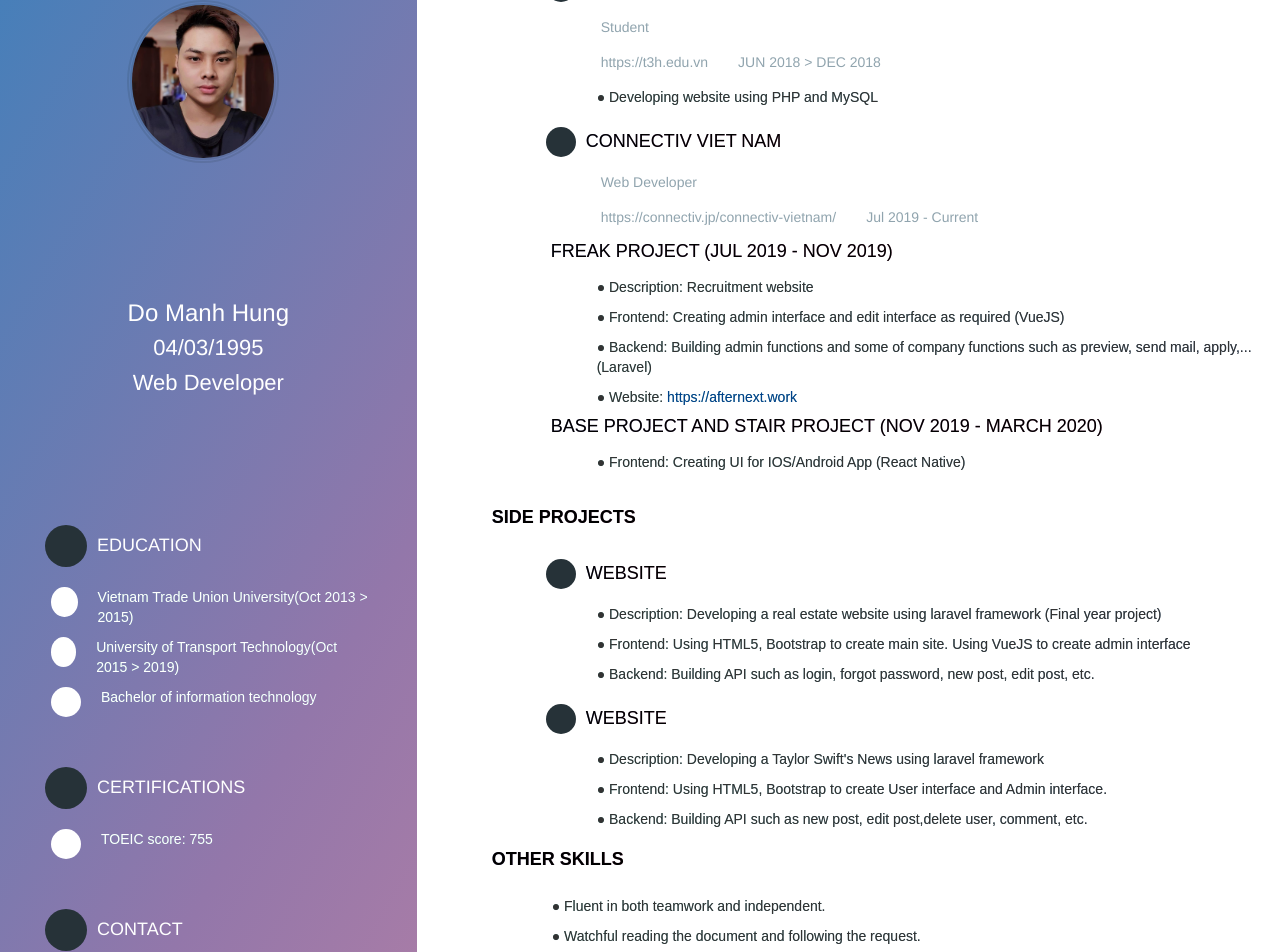
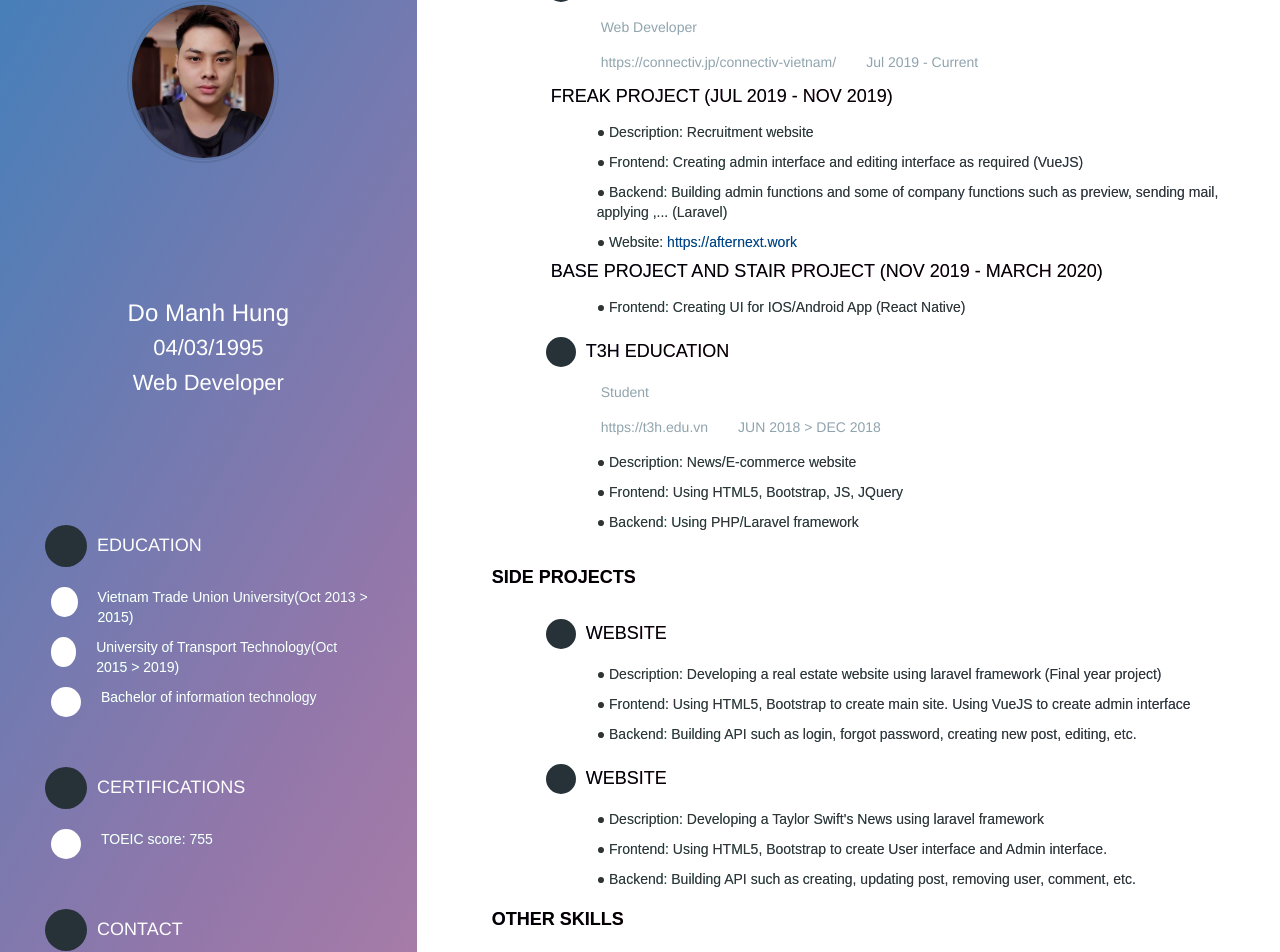
Before and after one commit to hungswifty/HungDoCV, a Vue app: page / in a window 1280 px wide. Shown: the part 140-1092 px from the top of the page. Built offline with nearby package versions, Linux system fonts and the light colour scheme; some icons are missing.

Commit message:
[edit] grammar and typo

```diff
--- a/src/App.vue
+++ b/src/App.vue
@@ -248,29 +248,6 @@
               <div class="module">
                 <h3 class="module__title">
                   <i class="fa fa-meteor circle circle--small"></i>
-                  <span class="gradient-text">T3h Education</span>
-                </h3>
-                <div class="module__meta">
-                  <span><i class="fas fa-user-md"></i>Student</span>
-                </div>
-                <div class="module__meta">
-                  <span><i class="fa fa-globe"></i>https://t3h.edu.vn</span>
-                  <span
-                    ><i class="fa fa-calendar"></i>JUN 2018 > DEC 2018
-                  </span>
-                </div>
-                <div class="module__content">
-                  <ul class="title title-margin">
-                    <li>● Developing website using PHP and MySQL</li>
-                  </ul>
-                </div>
-              </div>
-              <!-- End .module #4 -->
-            </div>
-            <div class="section__content">
-              <div class="module">
-                <h3 class="module__title">
-                  <i class="fa fa-meteor circle circle--small"></i>
                   <span class="gradient-text">Connectiv Viet Nam</span>
                 </h3>
                 <div class="module__meta">
@@ -293,12 +270,12 @@
                   <ul class="title title-margin">
                     <li>● Description: Recruitment website</li>
                     <li>
-                      ● Frontend: Creating admin interface and edit interface as
+                      ● Frontend: Creating admin interface and editing interface as
                       required (VueJS)
                     </li>
                     <li>
                       ● Backend: Building admin functions and some of company
-                      functions such as preview, send mail, apply,... (Laravel)
+                      functions such as preview, sending mail, applying ,... (Laravel)
                     </li>
                     <li>
                       ● Website:
@@ -319,6 +296,32 @@
                     <li>
                       ● Frontend: Creating UI for IOS/Android App (React Native)
                     </li>
+                  </ul>
+                </div>
+              </div>
+              <!-- End .module #4 -->
+            </div>
+
+                        <div class="section__content">
+              <div class="module">
+                <h3 class="module__title">
+                  <i class="fa fa-meteor circle circle--small"></i>
+                  <span class="gradient-text">T3h Education</span>
+                </h3>
+                <div class="module__meta">
+                  <span><i class="fas fa-user-md"></i>Student</span>
+                </div>
+                <div class="module__meta">
+                  <span><i class="fa fa-globe"></i>https://t3h.edu.vn</span>
+                  <span
+                    ><i class="fa fa-calendar"></i>JUN 2018 > DEC 2018
+                  </span>
+                </div>
+                <div class="module__content">
+                  <ul class="title title-margin">
+                    <li>● Description: News/E-commerce website</li>
+                    <li>● Frontend: Using HTML5, Bootstrap, JS, JQuery</li>
+                    <li>● Backend: Using PHP/Laravel framework</li>
                   </ul>
                 </div>
               </div>
@@ -350,7 +353,7 @@
                                 Using VueJS to create admin interface
                   </li>
                   <li>
-                    ● Backend: Building API such as login, forgot password, new post, edit post, etc.
+                    ● Backend: Building API such as login, forgot password, creating new post, editing, etc.
                   </li>
                 </ul>
               </div>
@@ -371,7 +374,7 @@
                     ● Frontend: Using HTML5, Bootstrap to create User interface and Admin interface.
                   </li>
                   <li>
-                    ● Backend: Building API such as new post, edit post,delete user, comment, etc.
+                    ● Backend: Building API such as creating, updating post, removing user, comment, etc.
                   </li>
                 </ul>
               </div>
@@ -388,10 +391,9 @@
               <div class="module">
                 <div class="module__content">
                   <ul class="title">
-                    <li>● Fluent in both teamwork and independent.</li>
+                    <li>● Being fluent in both teamwork and independent.</li>
                     <li>
-                      ● Watchful reading the document and following the
-                      request.­
+                      ● Reading documents and following request carefully.­
                     </li>
                     <li>● High responsibility at work.</li>
                     <li>● Withstanding the high pressure work</li>
@@ -424,7 +426,7 @@
                       promotion.
                     </li>
                     <li>
-                      ● Improving myself and learn new skills while on the job
+                      ● Improving myself and learning new skills while being on the job
                       unceasingly. In the future, my aim is to become a valued
                       employee of a company. Using my skills and experiences to
                       finish my job as good as i can
```
